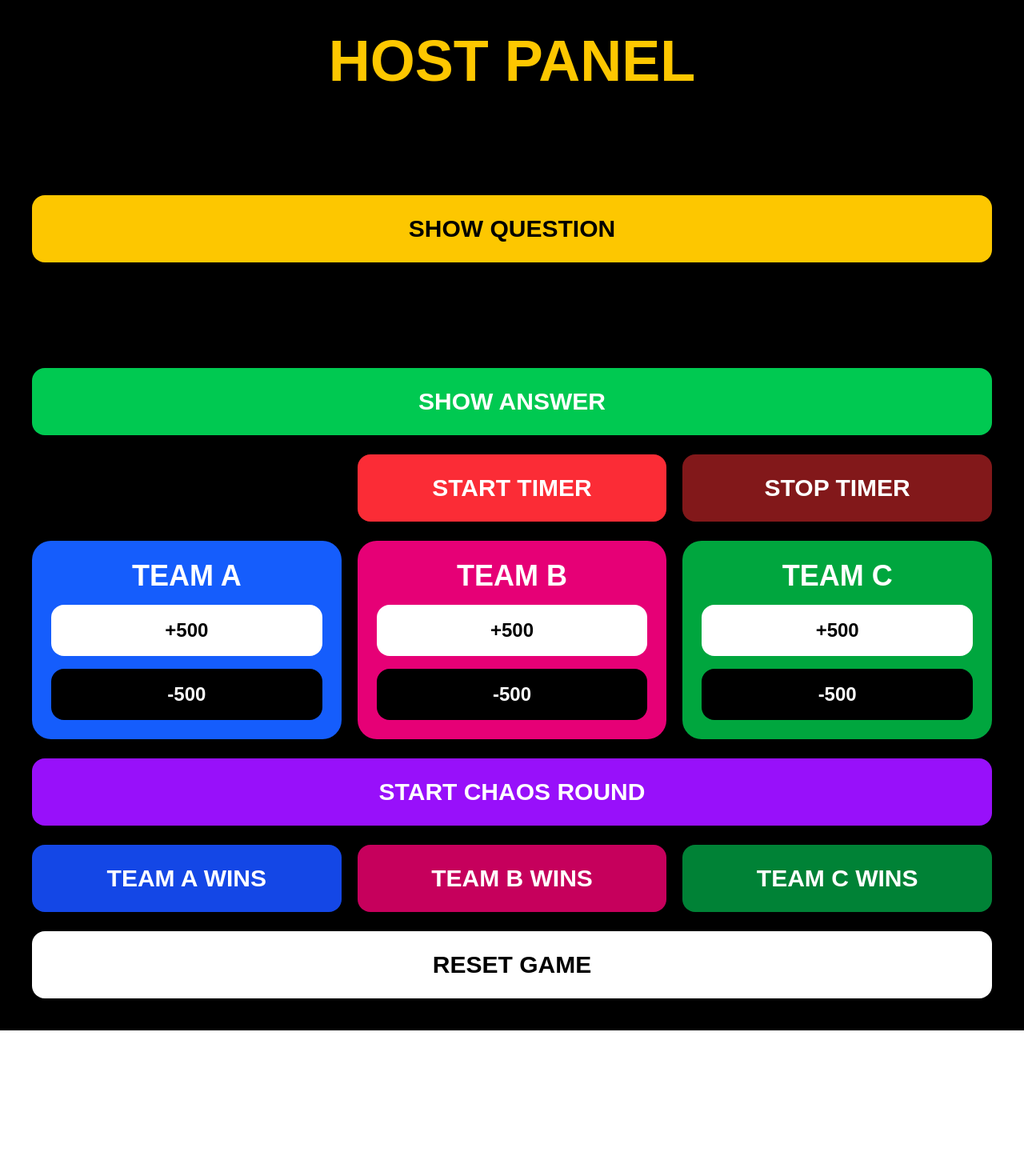
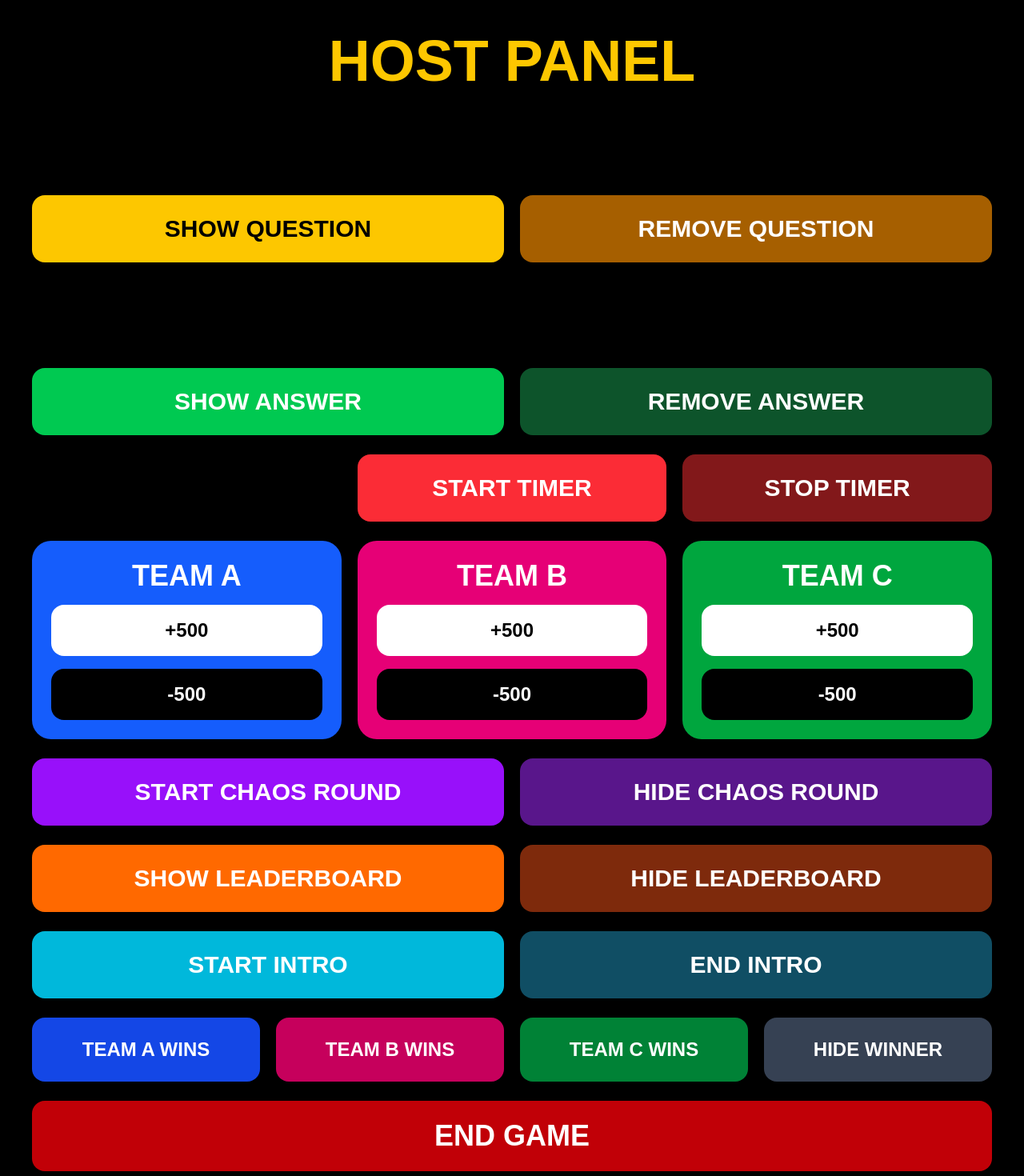
Before and after one commit to jakebaker2606-hub/crack-it, a Next.js app: page /host in a window 1280 px wide. Shown: the top 1470 px of the page at 80% size. Before the commit the page ends 1288 px from the top, so only its background shows below. Built offline with nearby package versions, Linux system fonts and the light colour scheme; no server answers; the database is empty.

Commit message:
Final host panel upgrade

```diff
--- a/app/host/page.tsx
+++ b/app/host/page.tsx
@@ -74,6 +74,8 @@ export default function HostPage() {
         className="p-6 rounded-2xl text-black text-3xl"
       />
 
+      <div className="grid grid-cols-2 gap-5">
+
         <button
           onClick={() =>
             updateGame({
@@ -87,6 +89,19 @@ export default function HostPage() {
           SHOW QUESTION
         </button>
 
+        <button
+          onClick={() =>
+            updateGame({
+              question: "",
+            })
+          }
+          className="bg-yellow-700 p-6 rounded-2xl text-3xl font-black"
+        >
+          REMOVE QUESTION
+        </button>
+
+      </div>
+
       {/* ANSWERS */}
 
       <input
@@ -95,6 +110,8 @@ export default function HostPage() {
         placeholder="Enter Answer"
         className="p-6 rounded-2xl text-black text-3xl"
       />
+
+      <div className="grid grid-cols-2 gap-5">
 
         <button
           onClick={() =>
@@ -107,6 +124,20 @@ export default function HostPage() {
         >
           SHOW ANSWER
         </button>
+
+        <button
+          onClick={() =>
+            updateGame({
+              answer: "",
+              showAnswer: false,
+            })
+          }
+          className="bg-green-900 p-6 rounded-2xl text-3xl font-black"
+        >
+          REMOVE ANSWER
+        </button>
+
+      </div>
 
       {/* TIMER */}
 
@@ -152,21 +183,46 @@ export default function HostPage() {
 
       <div className="grid grid-cols-3 gap-5">
 
-        <div className="bg-blue-600 p-6 rounded-3xl flex flex-col gap-4">
+        {[
+          {
+            team: "teamA",
+            title: "TEAM A",
+            color: "bg-blue-600",
+          },
+          {
+            team: "teamB",
+            title: "TEAM B",
+            color: "bg-pink-600",
+          },
+          {
+            team: "teamC",
+            title: "TEAM C",
+            color: "bg-green-600",
+          },
+        ].map((team) => (
+
+          <div
+            key={team.team}
+            className={`${team.color} p-6 rounded-3xl flex flex-col gap-4`}
+          >
 
             <h2 className="text-4xl font-black text-center">
-            TEAM A
+              {team.title}
             </h2>
 
             <button
-            onClick={() => updateScore("teamA", 500)}
+              onClick={() =>
+                updateScore(team.team, 500)
+              }
               className="bg-white text-black p-4 rounded-2xl text-2xl font-black"
             >
               +500
             </button>
 
             <button
-            onClick={() => updateScore("teamA", -500)}
+              onClick={() =>
+                updateScore(team.team, -500)
+              }
               className="bg-black p-4 rounded-2xl text-2xl font-black"
             >
               -500
@@ -174,53 +230,13 @@ export default function HostPage() {
 
           </div>
 
-        <div className="bg-pink-600 p-6 rounded-3xl flex flex-col gap-4">
-
-          <h2 className="text-4xl font-black text-center">
-            TEAM B
-          </h2>
-
-          <button
-            onClick={() => updateScore("teamB", 500)}
-            className="bg-white text-black p-4 rounded-2xl text-2xl font-black"
-          >
-            +500
-          </button>
-
-          <button
-            onClick={() => updateScore("teamB", -500)}
-            className="bg-black p-4 rounded-2xl text-2xl font-black"
-          >
-            -500
-          </button>
+        ))}
 
       </div>
 
-        <div className="bg-green-600 p-6 rounded-3xl flex flex-col gap-4">
+      {/* SPECIAL MODES */}
 
-          <h2 className="text-4xl font-black text-center">
-            TEAM C
-          </h2>
-
-          <button
-            onClick={() => updateScore("teamC", 500)}
-            className="bg-white text-black p-4 rounded-2xl text-2xl font-black"
-          >
-            +500
-          </button>
-
-          <button
-            onClick={() => updateScore("teamC", -500)}
-            className="bg-black p-4 rounded-2xl text-2xl font-black"
-          >
-            -500
-          </button>
-
-        </div>
-
-      </div>
-
-      {/* CHAOS ROUND */}
+      <div className="grid grid-cols-2 gap-5">
 
         <button
           onClick={() =>
@@ -234,9 +250,79 @@ export default function HostPage() {
           START CHAOS ROUND
         </button>
 
+        <button
+          onClick={() =>
+            updateGame({
+              showChaosWheel: false,
+              chaosResult: "",
+            })
+          }
+          className="bg-purple-900 p-6 rounded-2xl text-3xl font-black"
+        >
+          HIDE CHAOS ROUND
+        </button>
+
+      </div>
+
+      {/* LEADERBOARD */}
+
+      <div className="grid grid-cols-2 gap-5">
+
+        <button
+          onClick={() =>
+            updateGame({
+              showLeaderboard: true,
+            })
+          }
+          className="bg-orange-500 p-6 rounded-2xl text-3xl font-black"
+        >
+          SHOW LEADERBOARD
+        </button>
+
+        <button
+          onClick={() =>
+            updateGame({
+              showLeaderboard: false,
+            })
+          }
+          className="bg-orange-900 p-6 rounded-2xl text-3xl font-black"
+        >
+          HIDE LEADERBOARD
+        </button>
+
+      </div>
+
+      {/* INTRO */}
+
+      <div className="grid grid-cols-2 gap-5">
+
+        <button
+          onClick={() =>
+            updateGame({
+              showIntro: true,
+            })
+          }
+          className="bg-cyan-500 p-6 rounded-2xl text-3xl font-black"
+        >
+          START INTRO
+        </button>
+
+        <button
+          onClick={() =>
+            updateGame({
+              showIntro: false,
+            })
+          }
+          className="bg-cyan-900 p-6 rounded-2xl text-3xl font-black"
+        >
+          END INTRO
+        </button>
+
+      </div>
+
       {/* WINNER */}
 
-      <div className="grid grid-cols-3 gap-5">
+      <div className="grid grid-cols-4 gap-5">
 
         <button
           onClick={() =>
@@ -244,7 +330,7 @@ export default function HostPage() {
               winner: "TEAM A",
             })
           }
-          className="bg-blue-700 p-6 rounded-2xl text-3xl font-black"
+          className="bg-blue-700 p-6 rounded-2xl text-2xl font-black"
         >
           TEAM A WINS
         </button>
@@ -255,7 +341,7 @@ export default function HostPage() {
               winner: "TEAM B",
             })
           }
-          className="bg-pink-700 p-6 rounded-2xl text-3xl font-black"
+          className="bg-pink-700 p-6 rounded-2xl text-2xl font-black"
         >
           TEAM B WINS
         </button>
@@ -266,12 +352,36 @@ export default function HostPage() {
               winner: "TEAM C",
             })
           }
-          className="bg-green-700 p-6 rounded-2xl text-3xl font-black"
+          className="bg-green-700 p-6 rounded-2xl text-2xl font-black"
         >
           TEAM C WINS
         </button>
 
+        <button
+          onClick={() =>
+            updateGame({
+              winner: "",
+            })
+          }
+          className="bg-gray-700 p-6 rounded-2xl text-2xl font-black"
+        >
+          HIDE WINNER
+        </button>
+
       </div>
+
+      {/* END GAME */}
+
+      <button
+        onClick={() =>
+          updateGame({
+            showEndGame: true,
+          })
+        }
+        className="bg-red-700 p-6 rounded-2xl text-4xl font-black"
+      >
+        END GAME
+      </button>
 
       {/* RESET */}
 
@@ -287,12 +397,15 @@ export default function HostPage() {
             showChaosWheel: false,
             chaosResult: "",
             winner: "",
+            showLeaderboard: false,
+            showIntro: false,
+            showEndGame: false,
             teamA: 0,
             teamB: 0,
             teamC: 0,
           })
         }
-        className="bg-white text-black p-6 rounded-2xl text-3xl font-black"
+        className="bg-white text-black p-6 rounded-2xl text-4xl font-black"
       >
         RESET GAME
       </button>
```
Lines whose indentation alone changed are shown as unchanged.
